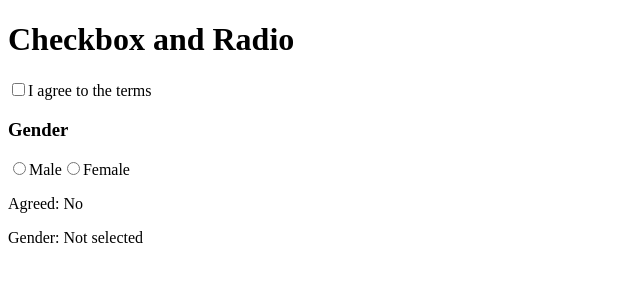
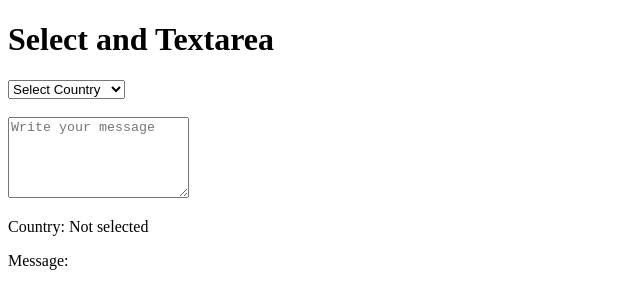
Before and after one commit to abdullahshabir31/React-Learning, a React (Vite) app: page / in a window 1280 px wide. Shown: the top 308 px of the page, without its empty margins (0-640 px from the left). Built offline with nearby package versions, Linux system fonts and the light colour scheme.

Commit message:
Add select and textarea form example

```diff
--- /dev/null
+++ b/src/09-Forms/05-select-and-textarea.jsx
@@ -0,0 +1,38 @@
+import { useState } from "react";
+
+function SelectAndTextarea() {
+  const [country, setCountry] = useState("");
+  const [message, setMessage] = useState("");
+
+  return (
+    <div>
+      <h1>Select and Textarea</h1>
+
+      <select
+        value={country}
+        onChange={(event) => setCountry(event.target.value)}
+      >
+        <option value="">Select Country</option>
+        <option value="Pakistan">Pakistan</option>
+        <option value="India">India</option>
+        <option value="United States">United States</option>
+        <option value="United Kingdom">United Kingdom</option>
+      </select>
+
+      <br />
+      <br />
+
+      <textarea
+        placeholder="Write your message"
+        value={message}
+        onChange={(event) => setMessage(event.target.value)}
+        rows="5"
+      />
+
+      <p>Country: {country || "Not selected"}</p>
+      <p>Message: {message}</p>
+    </div>
+  );
+}
+
+export default SelectAndTextarea;
--- a/src/App.jsx
+++ b/src/App.jsx
@@ -1,7 +1,7 @@
-import CheckboxAndRadio from "./09-Forms/04-checkbox-and-radio";
+import SelectAndTextarea from "./09-Forms/05-select-and-textarea";
 
 function App() {
-  return <CheckboxAndRadio />;
+  return <SelectAndTextarea />;
 }
 
 export default App;
```
